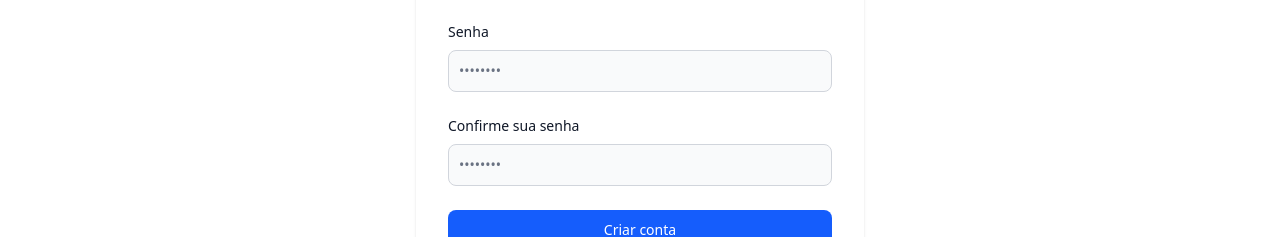
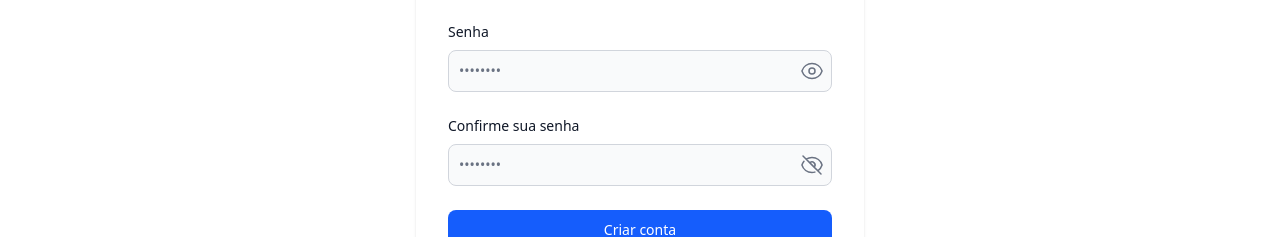
Before and after one commit to cp2-dc-info-projeto-final/flor-e-cultura, a SvelteKit app in the folder src/frontend-app/: page /cadastro in a window 1280 px wide. Shown: the part 576-813 px from the top of the page. Built offline with nearby package versions, Linux system fonts and the light colour scheme.

Commit message:
fizemos o olhinho

```diff
--- a/src/frontend-app/src/routes/+layout.svelte
+++ b/src/frontend-app/src/routes/+layout.svelte
@@ -2,7 +2,7 @@
 	let { children } = $props();
 	import '../shared.css';
 	import { onMount } from 'svelte';
-	import { logout, getCurrentUser, getToken, type User } from "$lib/auth";
+	import { logout, getCurrentUser, getToken, type User, isAuthenticated } from "$lib/auth";
   	import { goto } from "$app/navigation";
 	import { page } from "$app/stores";
 
@@ -11,7 +11,8 @@
 		if (token) {
 			goto('/'); // já está logado, redireciona para home
 		}
-		});
+	});
+
 
 	let user: User | null = null;
 	let hasToken = false;
--- a/src/frontend-app/src/routes/cadastro/+page.svelte
+++ b/src/frontend-app/src/routes/cadastro/+page.svelte
@@ -12,8 +12,11 @@
   let mensagemErro = '';
   let mensagemSucesso = '';
 
+  // 👁️ Controle da visibilidade das senhas
+  let senhaVisivel = false;
+  let confirmarSenhaVisivel = false;
+
   async function cadastrarUsuario() {
-    // Limpa mensagens anteriores
     mensagemErro = '';
     mensagemSucesso = '';
 
@@ -33,12 +36,9 @@
     };
 
     try {
-      // utilizando axios no lugar do fetch
-      // passagem automática do token no header utilizando o Bearer
       const response = await api.post('/users', usuario);
 
       mensagemSucesso = 'Usuário cadastrado com sucesso!';
-      // Limpa os campos
       nome = '';
       email = '';
       dataNascimento = '';
@@ -61,7 +61,6 @@
           Cadastre-se
         </h1>
 
-        <!-- MENSAGENS -->
         {#if mensagemErro}
           <div class="p-3 text-sm text-red-700 bg-red-100 rounded-lg border border-red-300">
             {mensagemErro}
@@ -105,16 +104,73 @@
               class="bg-gray-50 border border-gray-300 text-gray-900 text-sm rounded-lg block w-full p-2.5 focus:ring-blue-500 focus:border-blue-500 dark:bg-gray-700 dark:border-gray-600 dark:text-white" />
           </div>
 
+          <!-- Campo senha com botão de olho -->
           <div>
             <label for="senha" class="block mb-2 text-sm font-medium text-gray-900 dark:text-white">Senha</label>
-            <input type="password" id="senha" bind:value={senha} required placeholder="••••••••"
-              class="bg-gray-50 border border-gray-300 text-gray-900 text-sm rounded-lg block w-full p-2.5 focus:ring-blue-500 focus:border-blue-500 dark:bg-gray-700 dark:border-gray-600 dark:text-white" />
+            <div class="relative">
+              <input
+                type={senhaVisivel ? 'text' : 'password'}
+                id="senha"
+                bind:value={senha}
+                required
+                placeholder="••••••••"
+                class="bg-gray-50 border border-gray-300 text-gray-900 text-sm rounded-lg block w-full p-2.5 pr-10 focus:ring-blue-500 focus:border-blue-500 dark:bg-gray-700 dark:border-gray-600 dark:text-white"
+              />
+              <button
+                type="button"
+                class="absolute inset-y-0 right-2 flex items-center text-gray-500"
+                on:click={() => senhaVisivel = !senhaVisivel}
+                tabindex="-1"
+              >
+                {#if senhaVisivel}
+
+                <svg xmlns="http://www.w3.org/2000/svg" fill="none" viewBox="0 0 24 24" stroke-width="1.5" stroke="currentColor" class="size-6">
+                  <path stroke-linecap="round" stroke-linejoin="round" d="M3.98 8.223A10.477 10.477 0 0 0 1.934 12C3.226 16.338 7.244 19.5 12 19.5c.993 0 1.953-.138 2.863-.395M6.228 6.228A10.451 10.451 0 0 1 12 4.5c4.756 0 8.773 3.162 10.065 7.498a10.522 10.522 0 0 1-4.293 5.774M6.228 6.228 3 3m3.228 3.228 3.65 3.65m7.894 7.894L21 21m-3.228-3.228-3.65-3.65m0 0a3 3 0 1 0-4.243-4.243m4.242 4.242L9.88 9.88" />
+                </svg>
+
+                {:else}
+                <svg xmlns="http://www.w3.org/2000/svg" fill="none" viewBox="0 0 24 24" stroke-width="1.5" stroke="currentColor" class="size-6">
+                  <path stroke-linecap="round" stroke-linejoin="round" d="M2.036 12.322a1.012 1.012 0 0 1 0-.639C3.423 7.51 7.36 4.5 12 4.5c4.638 0 8.573 3.007 9.963 7.178.07.207.07.431 0 .639C20.577 16.49 16.64 19.5 12 19.5c-4.638 0-8.573-3.007-9.963-7.178Z" />
+                  <path stroke-linecap="round" stroke-linejoin="round" d="M15 12a3 3 0 1 1-6 0 3 3 0 0 1 6 0Z" />
+                </svg>
+
+                {/if}
+              </button>
+            </div>
           </div>
 
+          <!-- Campo confirmar senha com botão de olho -->
           <div>
             <label for="confirmarSenha" class="block mb-2 text-sm font-medium text-gray-900 dark:text-white">Confirme sua senha</label>
-            <input type="password" id="confirmarSenha" bind:value={confirmarSenha} required placeholder="••••••••"
-              class="bg-gray-50 border border-gray-300 text-gray-900 text-sm rounded-lg block w-full p-2.5 focus:ring-blue-500 focus:border-blue-500 dark:bg-gray-700 dark:border-gray-600 dark:text-white" />
+            <div class="relative">
+              <input
+                type={confirmarSenhaVisivel ? 'text' : 'password'}
+                id="confirmarSenha"
+                bind:value={confirmarSenha}
+                required
+                placeholder="••••••••"
+                class="bg-gray-50 border border-gray-300 text-gray-900 text-sm rounded-lg block w-full p-2.5 pr-10 focus:ring-blue-500 focus:border-blue-500 dark:bg-gray-700 dark:border-gray-600 dark:text-white"
+              />
+              <button
+                type="button"
+                class="absolute inset-y-0 right-2 flex items-center text-gray-500"
+                on:click={() => confirmarSenhaVisivel = !confirmarSenhaVisivel}
+                tabindex="-1"
+              >
+                {#if confirmarSenhaVisivel}
+                <svg xmlns="http://www.w3.org/2000/svg" fill="none" viewBox="0 0 24 24" stroke-width="1.5" stroke="currentColor" class="size-6">
+                  <path stroke-linecap="round" stroke-linejoin="round" d="M2.036 12.322a1.012 1.012 0 0 1 0-.639C3.423 7.51 7.36 4.5 12 4.5c4.638 0 8.573 3.007 9.963 7.178.07.207.07.431 0 .639C20.577 16.49 16.64 19.5 12 19.5c-4.638 0-8.573-3.007-9.963-7.178Z" />
+                  <path stroke-linecap="round" stroke-linejoin="round" d="M15 12a3 3 0 1 1-6 0 3 3 0 0 1 6 0Z" />
+                </svg>
+
+                {:else}
+                <svg xmlns="http://www.w3.org/2000/svg" fill="none" viewBox="0 0 24 24" stroke-width="1.5" stroke="currentColor" class="size-6">
+                  <path stroke-linecap="round" stroke-linejoin="round" d="M3.98 8.223A10.477 10.477 0 0 0 1.934 12C3.226 16.338 7.244 19.5 12 19.5c.993 0 1.953-.138 2.863-.395M6.228 6.228A10.451 10.451 0 0 1 12 4.5c4.756 0 8.773 3.162 10.065 7.498a10.522 10.522 0 0 1-4.293 5.774M6.228 6.228 3 3m3.228 3.228 3.65 3.65m7.894 7.894L21 21m-3.228-3.228-3.65-3.65m0 0a3 3 0 1 0-4.243-4.243m4.242 4.242L9.88 9.88" />
+                </svg>
+
+                {/if}
+              </button>
+            </div>
           </div>
 
           <button type="submit"
--- a/src/frontend-app/src/routes/login/+page.svelte
+++ b/src/frontend-app/src/routes/login/+page.svelte
@@ -6,6 +6,8 @@
   let senha = '';
   let mensagemErro = '';
   let mensagemSucesso = '';
+
+  let showSenha = false; // <-- variável para alternar mostrar/ocultar senha
 
   async function loginUsuario() {
     mensagemErro = '';
@@ -52,23 +54,53 @@
 
         <form on:submit|preventDefault={loginUsuario} class="space-y-4 md:space-y-6">
 
-
           <div>
             <label for="email" class="block mb-2 text-sm font-medium text-gray-900 dark:text-white">Email</label>
-              <input type="email" id="email" bind:value={email} required placeholder="email@exemplo.com"
-                class="bg-gray-50 border border-gray-300 text-gray-900 text-sm rounded-lg block w-full p-2.5 focus:ring-blue-500 focus:border-blue-500 dark:bg-gray-700 dark:border-gray-600 dark:text-white" />
+            <input
+              type="email"
+              id="email"
+              bind:value={email}
+              required
+              placeholder="email@exemplo.com"
+              class="bg-gray-50 border border-gray-300 text-gray-900 text-sm rounded-lg block w-full p-2.5 focus:ring-blue-500 focus:border-blue-500 dark:bg-gray-700 dark:border-gray-600 dark:text-white"
+            />
           </div>
 
+          <div class="relative">
+            <label for="senha" class="block mb-2 text-sm font-medium text-gray-900 dark:text-white">Senha</label>
+            <input
+              type={showSenha ? 'text' : 'password'}
+              id="senha"
+              bind:value={senha}
+              required
+              placeholder="••••••••"
+              class="bg-gray-50 border border-gray-300 text-gray-900 text-sm rounded-lg block w-full pr-10 p-2.5 focus:ring-blue-500 focus:border-blue-500 dark:bg-gray-700 dark:border-gray-600 dark:text-white"
+            />
+            <button
+              type="button"
+              class="absolute right-2 top-9 text-gray-500 dark:text-gray-400 hover:text-gray-700 dark:hover:text-gray-200 focus:outline-none"
+              on:click={() => (showSenha = !showSenha)}
+              aria-label={showSenha ? 'Ocultar senha' : 'Mostrar senha'}
+            >
+              {#if showSenha}
+              <svg xmlns="http://www.w3.org/2000/svg" fill="none" viewBox="0 0 24 24" stroke-width="1.5" stroke="currentColor" class="size-6">
+                <path stroke-linecap="round" stroke-linejoin="round" d="M2.036 12.322a1.012 1.012 0 0 1 0-.639C3.423 7.51 7.36 4.5 12 4.5c4.638 0 8.573 3.007 9.963 7.178.07.207.07.431 0 .639C20.577 16.49 16.64 19.5 12 19.5c-4.638 0-8.573-3.007-9.963-7.178Z" />
+                <path stroke-linecap="round" stroke-linejoin="round" d="M15 12a3 3 0 1 1-6 0 3 3 0 0 1 6 0Z" />
+              </svg>
 
-            <div>
-              <label for="senha" class="block mb-2 text-sm font-medium text-gray-900 dark:text-white">Senha</label>
-              <input type="password" id="senha" bind:value={senha} required placeholder="••••••••"
-                class="bg-gray-50 border border-gray-300 text-gray-900 text-sm rounded-lg block w-full p-2.5 focus:ring-blue-500 focus:border-blue-500 dark:bg-gray-700 dark:border-gray-600 dark:text-white" />
+              {:else}
+              <svg xmlns="http://www.w3.org/2000/svg" fill="none" viewBox="0 0 24 24" stroke-width="1.5" stroke="currentColor" class="size-6">
+                <path stroke-linecap="round" stroke-linejoin="round" d="M3.98 8.223A10.477 10.477 0 0 0 1.934 12C3.226 16.338 7.244 19.5 12 19.5c.993 0 1.953-.138 2.863-.395M6.228 6.228A10.451 10.451 0 0 1 12 4.5c4.756 0 8.773 3.162 10.065 7.498a10.522 10.522 0 0 1-4.293 5.774M6.228 6.228 3 3m3.228 3.228 3.65 3.65m7.894 7.894L21 21m-3.228-3.228-3.65-3.65m0 0a3 3 0 1 0-4.243-4.243m4.242 4.242L9.88 9.88" />
+              </svg>
+
+              {/if}
+            </button>
           </div>
 
-
-            <button type="submit"
-              class="w-full text-white bg-blue-600 hover:bg-blue-700 focus:ring-4 focus:outline-none focus:ring-blue-300 font-medium rounded-lg text-sm px-5 py-2.5 text-center dark:bg-blue-600 dark:hover:bg-blue-700 dark:focus:ring-blue-800">
+          <button
+            type="submit"
+            class="w-full text-white bg-blue-600 hover:bg-blue-700 focus:ring-4 focus:outline-none focus:ring-blue-300 font-medium rounded-lg text-sm px-5 py-2.5 text-center dark:bg-blue-600 dark:hover:bg-blue-700 dark:focus:ring-blue-800"
+          >
             Continuar
           </button>
 
```
Lines whose indentation alone changed are shown as unchanged.
